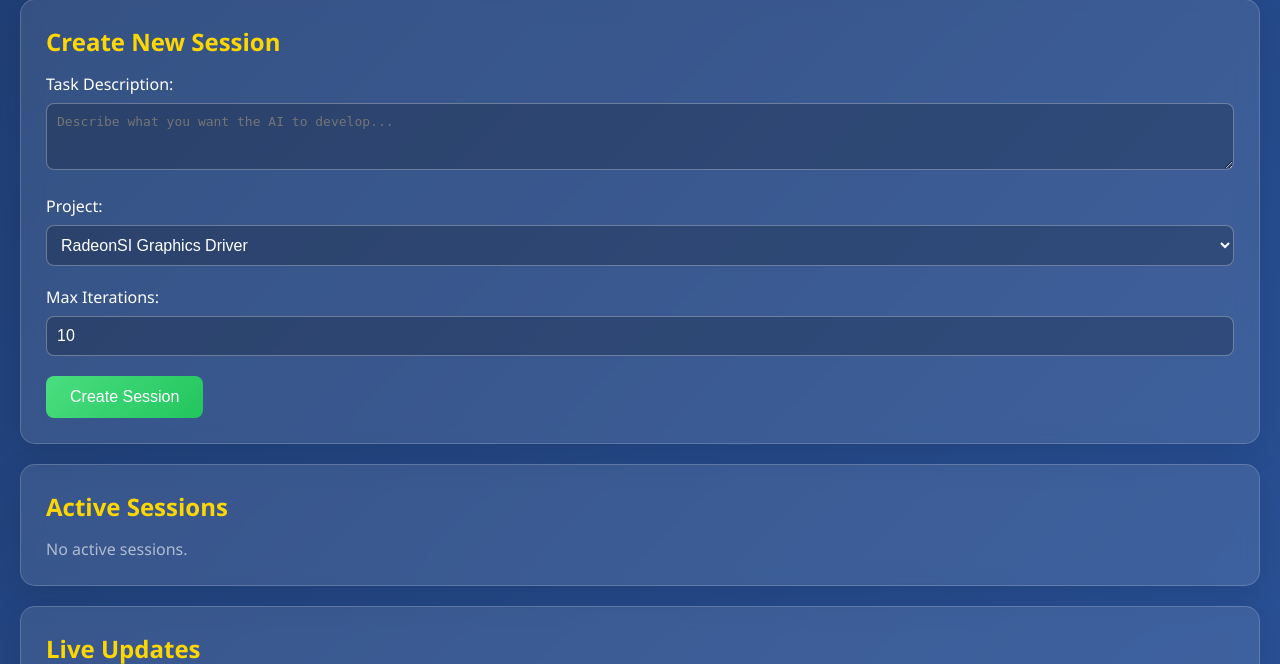
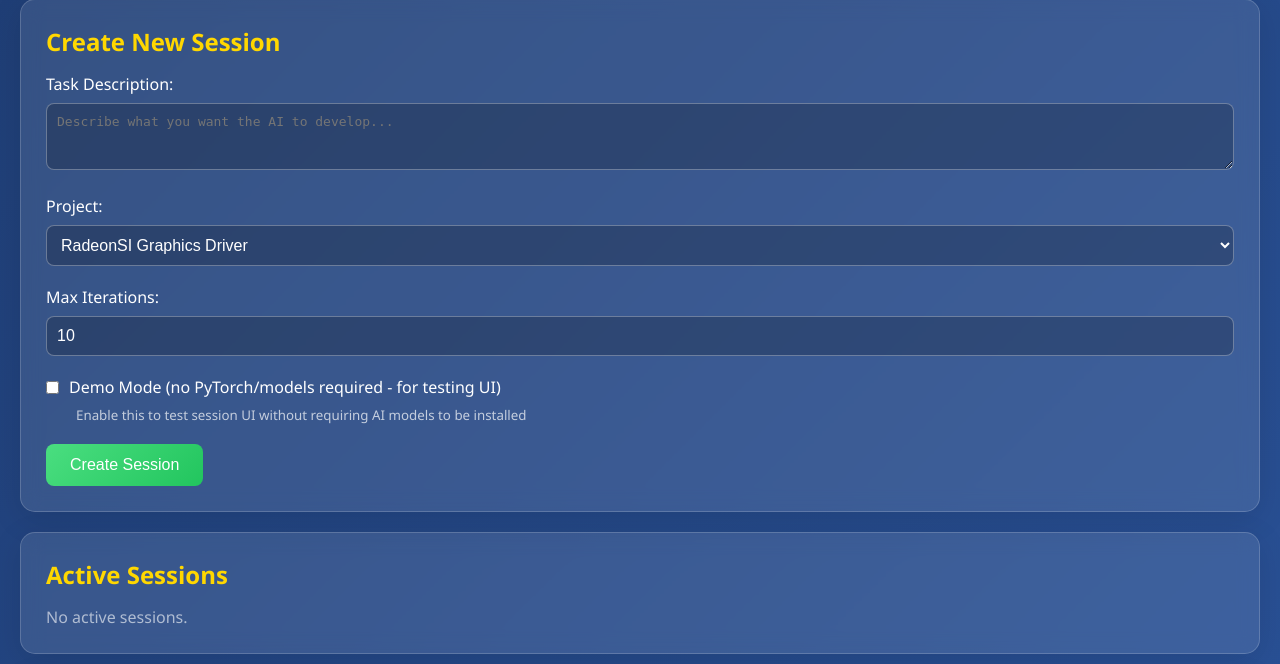
Before and after one commit to terminills/ai_breadcrumb_automated_development, a Flask app: page /sessions in a window 1280 px wide. Shown: the part 249-913 px from the top of the page. Run offline with Flask 3, Linux system fonts and the light colour scheme; data that the repository does not hold is empty.

Commit message:
Fix session activity display and remove mock agent data
- Remove mock/idle agents from UI when no real agents are running
- Add demo mode for testing sessions without PyTorch
- Update agent status display to show helpful message when no agents active
- Add demo_mode checkbox to session creation form
- Implement demo session that simulates iteration progress

Co-authored-by: terminills <2502855+terminills@users.noreply.github.com>

```diff
--- a/ui/app.py
+++ b/ui/app.py
@@ -1414,9 +1414,15 @@ def api_session_create():
         task_description = data.get('task', 'New development task')
         project = data.get('project', 'radeonsi')
         max_iterations = data.get('max_iterations', 10)
+        demo_mode = data.get('demo_mode', False)
 
         # Generate session ID
         session_id = f"session_{int(datetime.now().timestamp())}"
+
+        # Check if we should run in demo mode (without PyTorch/models)
+        if demo_mode:
+            # Create a demo session that simulates activity without running actual models
+            return _create_demo_session(session_id, task_description, project, max_iterations)
 
         # Prepare the command to run the real iteration script
         script_path = Path(__file__).parent.parent / 'scripts' / 'run_copilot_iteration.sh'
@@ -1427,6 +1433,13 @@ def api_session_create():
             return jsonify({
                 'status': 'error',
                 'message': 'AROS repository not cloned. Please clone it first.'
+            }), 400
+
+        # Check if the iteration script exists
+        if not script_path.exists():
+            return jsonify({
+                'status': 'error',
+                'message': 'Iteration script not found. Use demo_mode=true for testing without PyTorch.'
             }), 400
 
         # Start the iteration process in background
@@ -1465,6 +1478,102 @@ def api_session_create():
         return jsonify({
             'status': 'error',
             'message': f'Failed to create session: {str(e)}'
+        }), 500
+
+
+def _create_demo_session(session_id, task_description, project, max_iterations):
+    """Create a demo session that simulates activity without requiring models"""
+    # Create iteration state file to simulate an active session
+    state_file = logs_path / 'iteration_state.json'
+
+    demo_state = {
+        'session_id': session_id,
+        'current_iteration': 1,
+        'total_iterations': max_iterations,
+        'current_phase': 'exploration',
+        'task_description': task_description,
+        'project': project,
+        'started_at': datetime.now().isoformat(),
+        'last_update': datetime.now().isoformat(),
+        'retry_count': 0,
+        'phase_progress': {
+            'exploration': 'running',
+            'reasoning': 'pending',
+            'generation': 'pending',
+            'review': 'pending',
+            'compilation': 'pending'
+        },
+        'demo_mode': True
+    }
+
+    try:
+        with open(state_file, 'w') as f:
+            json.dump(demo_state, f, indent=2)
+
+        # Start a demo thread that simulates progress
+        def simulate_progress():
+            import time
+            phases = ['exploration', 'reasoning', 'generation', 'review', 'compilation']
+            for iteration in range(1, max_iterations + 1):
+                for phase in phases:
+                    time.sleep(2)  # Simulate work
+                    try:
+                        with open(state_file) as f:
+                            state = json.load(f)
+
+                        state['current_iteration'] = iteration
+                        state['current_phase'] = phase
+                        state['last_update'] = datetime.now().isoformat()
+                        state['phase_progress'][phase] = 'running'
+
+                        # Mark previous phases as completed
+                        for prev_phase in phases[:phases.index(phase)]:
+                            state['phase_progress'][prev_phase] = 'completed'
+
+                        with open(state_file, 'w') as f:
+                            json.dump(state, f, indent=2)
+                    except Exception as e:
+                        print(f"Demo simulation error: {e}")
+                        break
+
+                # Mark all phases complete for this iteration
+                try:
+                    with open(state_file) as f:
+                        state = json.load(f)
+                    for phase in phases:
+                        state['phase_progress'][phase] = 'completed'
+                    state['current_phase'] = 'done'
+                    with open(state_file, 'w') as f:
+                        json.dump(state, f, indent=2)
+                except:
+                    break
+
+            # Session complete
+            try:
+                with open(state_file) as f:
+                    state = json.load(f)
+                state['current_phase'] = 'completed'
+                state['last_update'] = datetime.now().isoformat()
+                with open(state_file, 'w') as f:
+                    json.dump(state, f, indent=2)
+            except:
+                pass
+
+        # Start simulation in background
+        demo_thread = threading.Thread(target=simulate_progress, daemon=True)
+        demo_thread.start()
+
+        return jsonify({
+            'status': 'success',
+            'session_id': session_id,
+            'message': 'Demo session started (no models required)',
+            'demo_mode': True
+        })
+
+    except Exception as e:
+        return jsonify({
+            'status': 'error',
+            'message': f'Failed to create demo session: {str(e)}'
         }), 500
 
 
@@ -1608,58 +1717,15 @@ def api_agents_status():
             except Exception as e:
                 logger.error(f"Error reading session: {e}")
 
-    # If no active agents, add demo/idle agents
-    if not agents:
-        agents = [
-            {
-                'id': 'exploration_agent',
-                'name': 'Code Exploration Agent',
-                'status': 'idle',
-                'current_task': 'Waiting for task',
-                'phase': 'standby',
-                'progress': {
-                    'current': 0,
-                    'total': 0,
-                    'percentage': 0
-                },
-                'last_update': datetime.now().isoformat(),
-                'details': {}
-            },
-            {
-                'id': 'generation_agent',
-                'name': 'Code Generation Agent',
-                'status': 'idle',
-                'current_task': 'Waiting for task',
-                'phase': 'standby',
-                'progress': {
-                    'current': 0,
-                    'total': 0,
-                    'percentage': 0
-                },
-                'last_update': datetime.now().isoformat(),
-                'details': {}
-            },
-            {
-                'id': 'compilation_agent',
-                'name': 'Compilation & Testing Agent',
-                'status': 'idle',
-                'current_task': 'Waiting for task',
-                'phase': 'standby',
-                'progress': {
-                    'current': 0,
-                    'total': 0,
-                    'percentage': 0
-                },
-                'last_update': datetime.now().isoformat(),
-                'details': {}
-            }
-        ]
+    # Don't return mock/idle agents - only return real active agents
+    # This prevents the UI from showing "AI agents active" when they're not actually running
 
     return jsonify({
         'agents': agents,
         'total_active': len([a for a in agents if a['status'] == 'active']),
-        'total_idle': len([a for a in agents if a['status'] == 'idle']),
-        'timestamp': datetime.now().isoformat()
+        'total_idle': 0,  # We don't track idle agents anymore - only active ones
+        'timestamp': datetime.now().isoformat(),
+        'has_real_agents': len(agents) > 0  # Indicates if real agents are running
     })
 
 
--- a/ui/templates/sessions.html
+++ b/ui/templates/sessions.html
@@ -272,6 +272,16 @@
                     <input type="number" id="maxIterations" name="max_iterations" value="10" min="1" max="100">
                 </div>
 
+                <div class="form-group">
+                    <label style="display: flex; align-items: center; gap: 10px; cursor: pointer;">
+                        <input type="checkbox" id="demoMode" name="demo_mode" style="width: auto; cursor: pointer;">
+                        <span>Demo Mode (no PyTorch/models required - for testing UI)</span>
+                    </label>
+                    <small style="opacity: 0.7; margin-left: 30px; display: block; margin-top: 5px;">
+                        Enable this to test session UI without requiring AI models to be installed
+                    </small>
+                </div>
+
                 <button type="submit" class="btn btn-success">Create Session</button>
             </form>
         </div>
@@ -320,7 +330,8 @@
             const formData = {
                 task: document.getElementById('taskDescription').value,
                 project: document.getElementById('project').value,
-                max_iterations: parseInt(document.getElementById('maxIterations').value)
+                max_iterations: parseInt(document.getElementById('maxIterations').value),
+                demo_mode: document.getElementById('demoMode').checked
             };
 
             try {
@@ -335,7 +346,8 @@
                 const data = await response.json();
 
                 if (data.status === 'success') {
-                    addLogEntry(`Created session: ${data.session_id}`, 'success');
+                    const modeText = data.demo_mode ? ' (Demo Mode)' : '';
+                    addLogEntry(`Created session: ${data.session_id}${modeText}`, 'success');
                     document.getElementById('createSessionForm').reset();
                     updateActiveSessions();
                 } else {
```
Also changed, not shown: ui/templates/index.html (+10 -1 lines).
